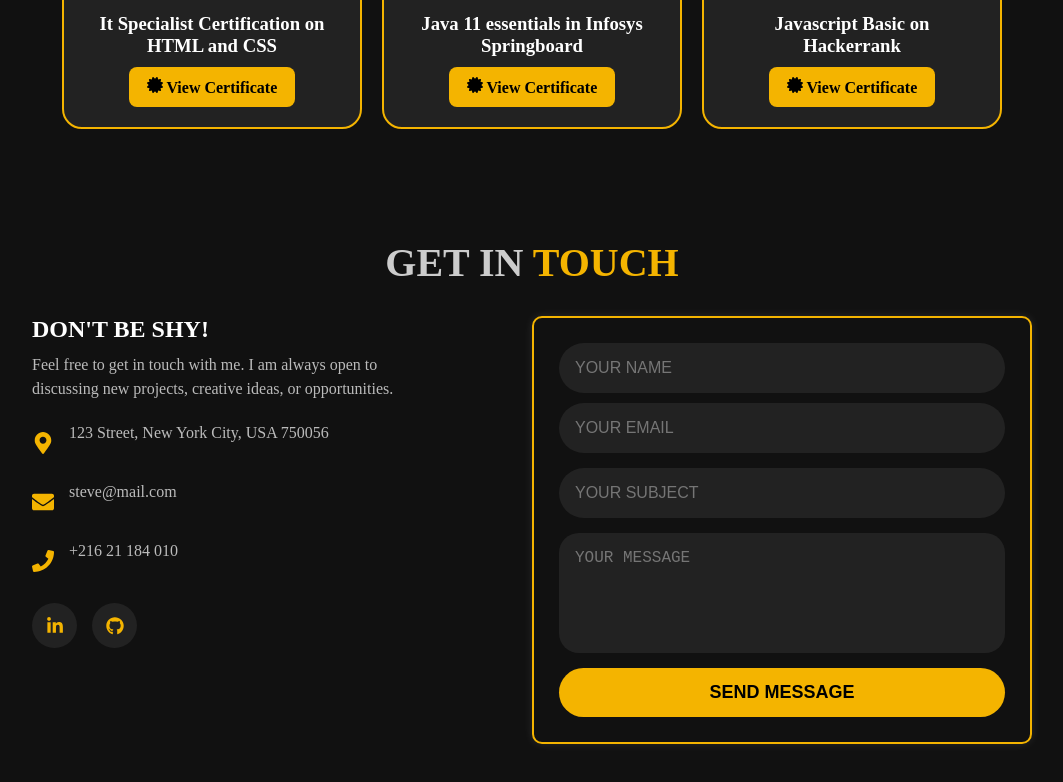
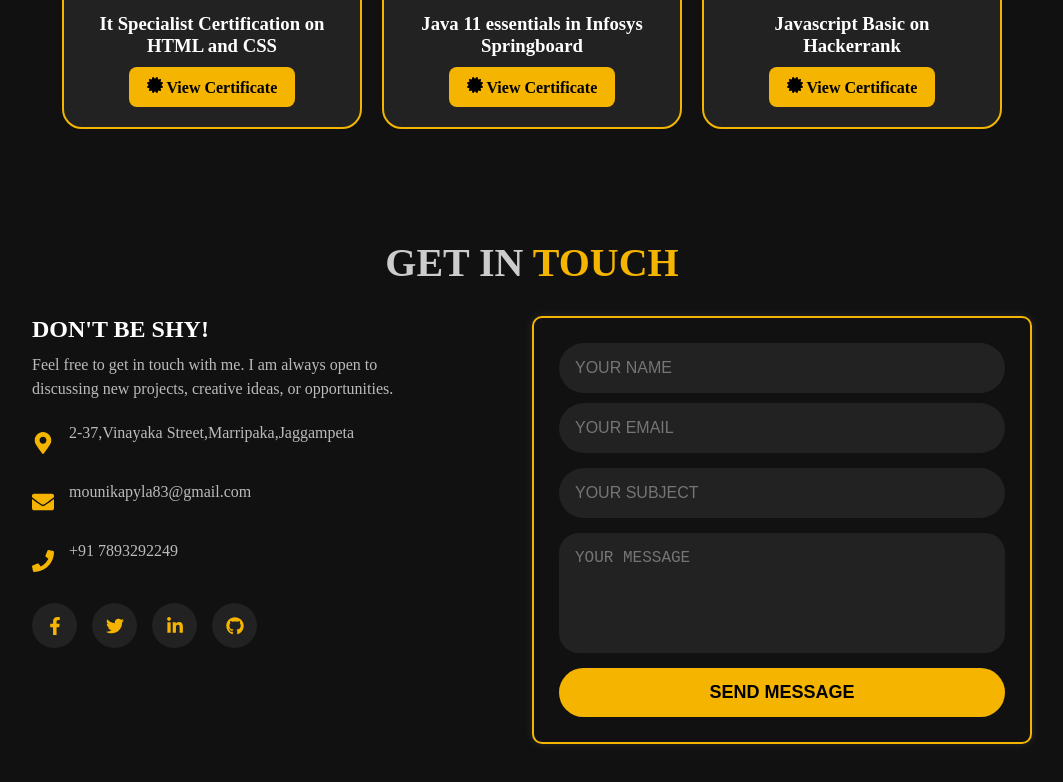
Before and after one commit to mounikadevipaila/portfolio, a React (Vite) app: page / in a window 1280 px wide. Shown: the part 4499-5281 px from the top of the page, without its empty margins (108-1171 px from the left). Built offline with nearby package versions, Linux system fonts and the light colour scheme.

Commit message:
Update Contact.jsx

```diff
--- a/src/Contact.jsx
+++ b/src/Contact.jsx
@@ -58,22 +58,23 @@ const Contact = () => {
 
           <div className="info-item">
             <FaMapMarkerAlt className="icon" />
-            <p>123 Street, New York City, USA 750056</p>
+            <p>2-37,Vinayaka Street,Marripaka,Jaggampeta</p>
           </div>
 
           <div className="info-item">
             <FaEnvelope className="icon" />
-            <p>steve@mail.com</p>
+            <p>mounikapyla83@gmail.com</p>
           </div>
 
           <div className="info-item">
             <FaPhone className="icon" />
-            <p>+216 21 184 010</p>
+            <p>+91 7893292249</p>
           </div>
 
           {/* Social Media Icons */}
           <div className="social-icons">
-
+            <a href="#"><FaFacebookF /></a>
+            <a href="#"><FaTwitter /></a>
             <a href="https://www.linkedin.com/in/mounika-devi-paila-881b81256/" target="_blank"><FaLinkedinIn /></a>
             <a href="https://github.com/mounikadevipaila" target="_blank"><FaGithub /></a>
           </div>
```
